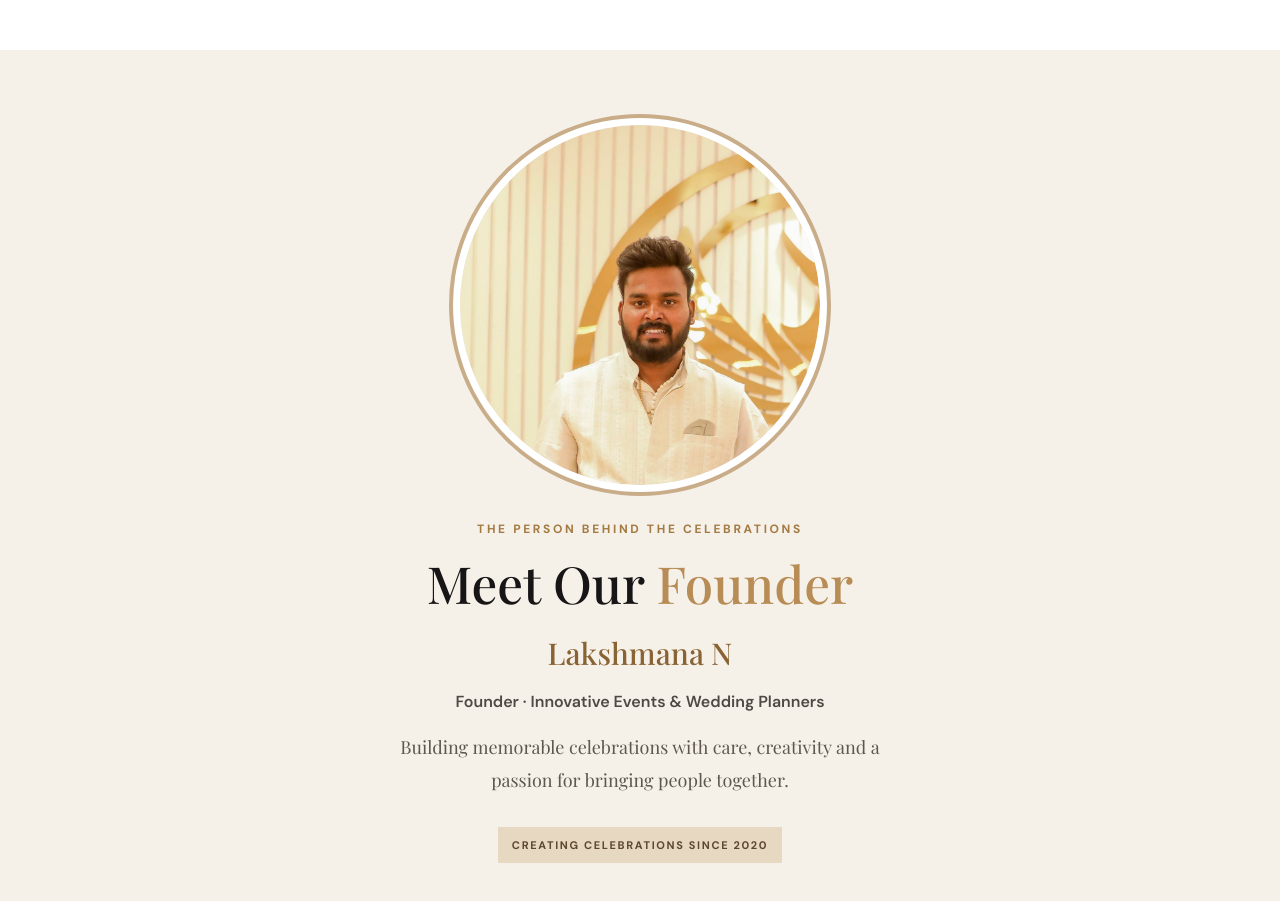
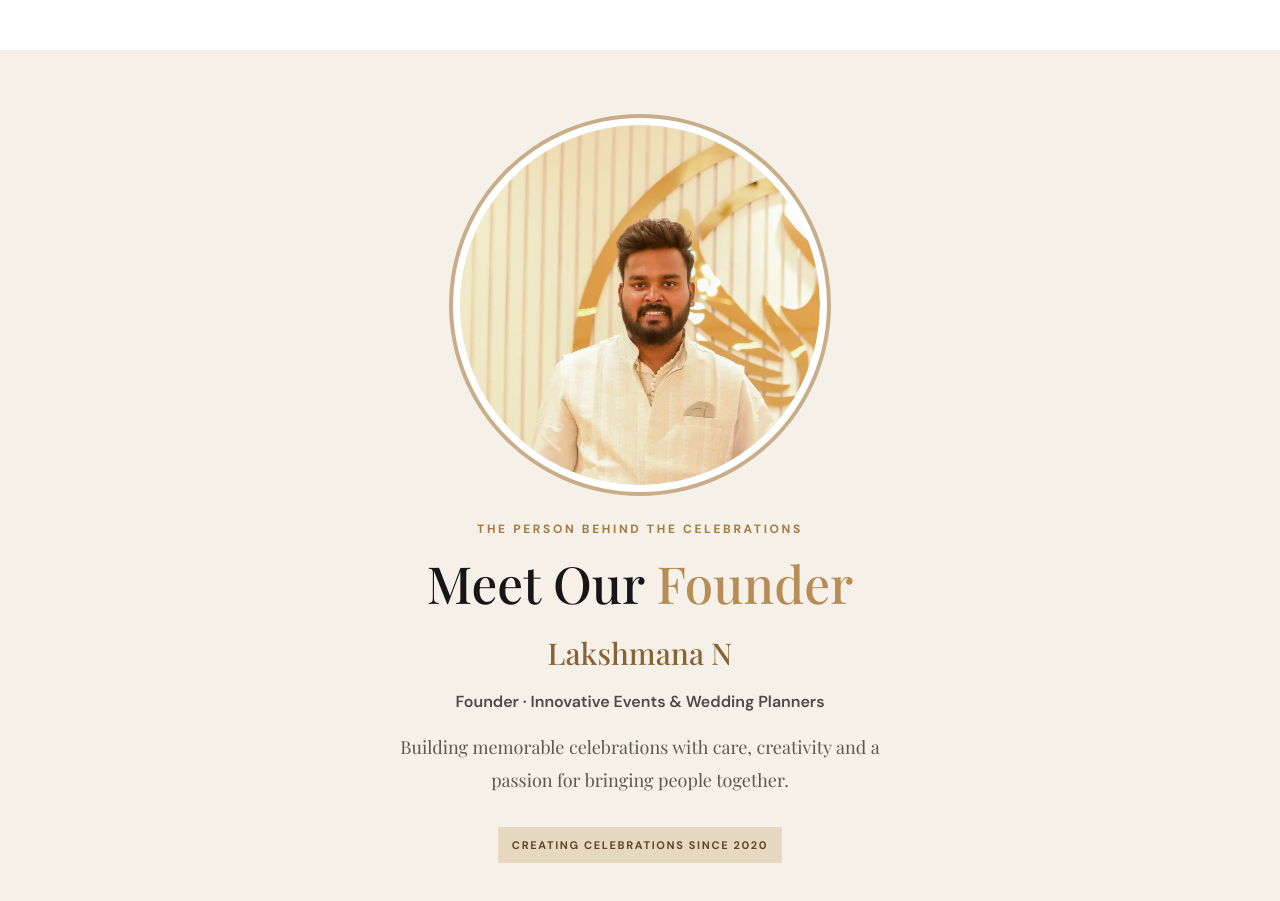
Before and after one commit to jadun426-netizen/innovative-events-website, a plain HTML site: page index.html in a window 1280 px wide. Shown: the part 8360-9261 px from the top of the page. Drawn offline with nearby package versions, Linux system fonts and the light colour scheme.

Commit message:
Update style.css

```diff
--- a/style.css
+++ b/style.css
@@ -471,7 +471,7 @@ footer a:hover {
   margin-top: 20px;
 }
 
-/* FOUNDER - PERFECTLY CENTRED CIRCLE */
+/* FOUNDER SECTION */
 
 .founder.section {
   background: #f5f1e9;
@@ -486,7 +486,7 @@ footer a:hover {
   overflow: hidden;
 }
 
-/* Circle frame */
+/* FOUNDER CIRCLE */
 
 .founder.section .founder-photo {
   position: relative;
@@ -507,26 +507,27 @@ footer a:hover {
     0 0 0 11px #c9ad89;
 }
 
-/* Photo inside circle */
+/* FOUNDER IMAGE CROP */
 
 .founder.section .founder-photo img {
-    position: absolute;
-    inset: 0;
+  position: absolute !important;
+  top: 0 !important;
+  left: 0 !important;
   width: 100% !important;
   height: 100% !important;
   min-width: 0 !important;
   min-height: 0 !important;
   max-width: 100% !important;
   max-height: 100% !important;
-    margin: 0;
-    padding: 0;
-    border: 0;
-    border-radius: 50%;
-    object-fit: cover;
-    object-position: 70% 50% !important;
+  margin: 0 !important;
+  padding: 0 !important;
+  border: 0 !important;
+  border-radius: 50% !important;
+  object-fit: cover !important;
+  object-position: 50% 65% !important;
 }
 
-/* Founder details */
+/* FOUNDER DETAILS */
 
 .founder.section .founder-copy {
   display: block;
@@ -1033,7 +1034,7 @@ footer .footer-main > div:not(:first-child) a {
   .founder.section .founder-photo {
     width: min(290px, 80vw) !important;
     height: min(290px, 80vw) !important;
-    max-width: none;
+    max-width: 85vw;
   }
 
   .founder.section .founder-copy {
```
Lines whose indentation alone changed are shown as unchanged.
